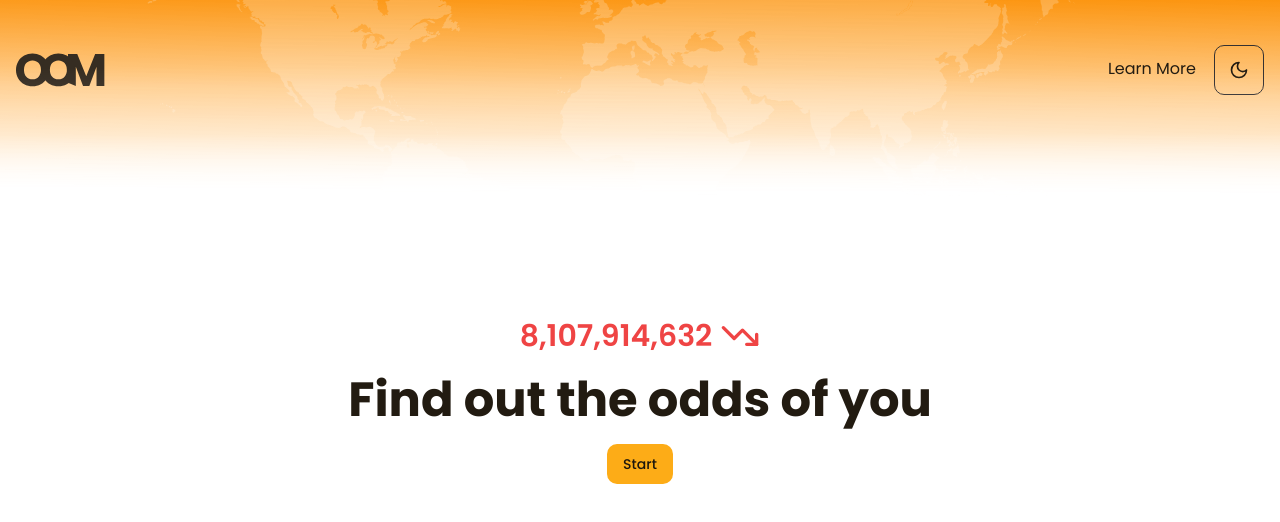
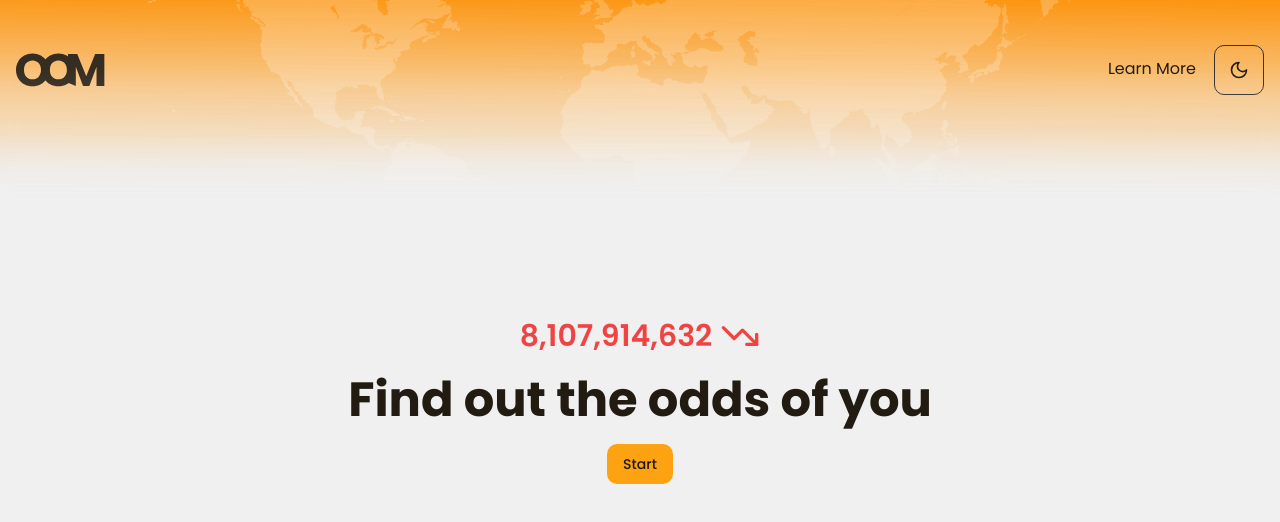
Before and after one commit to Tyaaa-aa/oddsofme, a Nuxt app: page / in a window 1280 px wide. Shown: the top 522 px of the page. Built offline with nearby package versions, Linux system fonts and the light colour scheme.

Commit message:
[style]: Updated new colors

```diff
--- a/assets/css/tailwind.css
+++ b/assets/css/tailwind.css
@@ -19,7 +19,7 @@
     --secondary: 220 51% 16%;
     --secondary-foreground: 0 3% 94%;
     --muted: 0 4% 20%;
-    --muted-foreground: 36 37% 70%;
+    --muted-foreground: 0 0% 40%;
     --accent: 232 47% 32%;
     --accent-foreground: 0 3% 94%;
     --destructive: 0 85% 60%;
@@ -29,7 +29,7 @@
     --ring: 232 47% 40%;
     --radius: 0.75rem;
 
-    --text: #1c160d;
+    /* --text: #1c160d;
     --background: #f0efef;
     --primary: #fda312;
     --secondary: #14223e;
@@ -44,8 +44,8 @@
     --accent: 233 48% 33%;
     --neutral: 0 0% 51%;
     --faded: 0 0% 85%;
-    --negative-text: 0 0% 94%;
-
+    --negative-text: 0 0% 94%; */
+  }
   .text {
     color: hsl(var(--text));
   }
@@ -115,7 +115,6 @@
   background-color: hsl(var(--muted));
   border-radius: 10px;
 }
-}
 
 @layer base {
   * {
```
Lines whose indentation alone changed are shown as unchanged.
